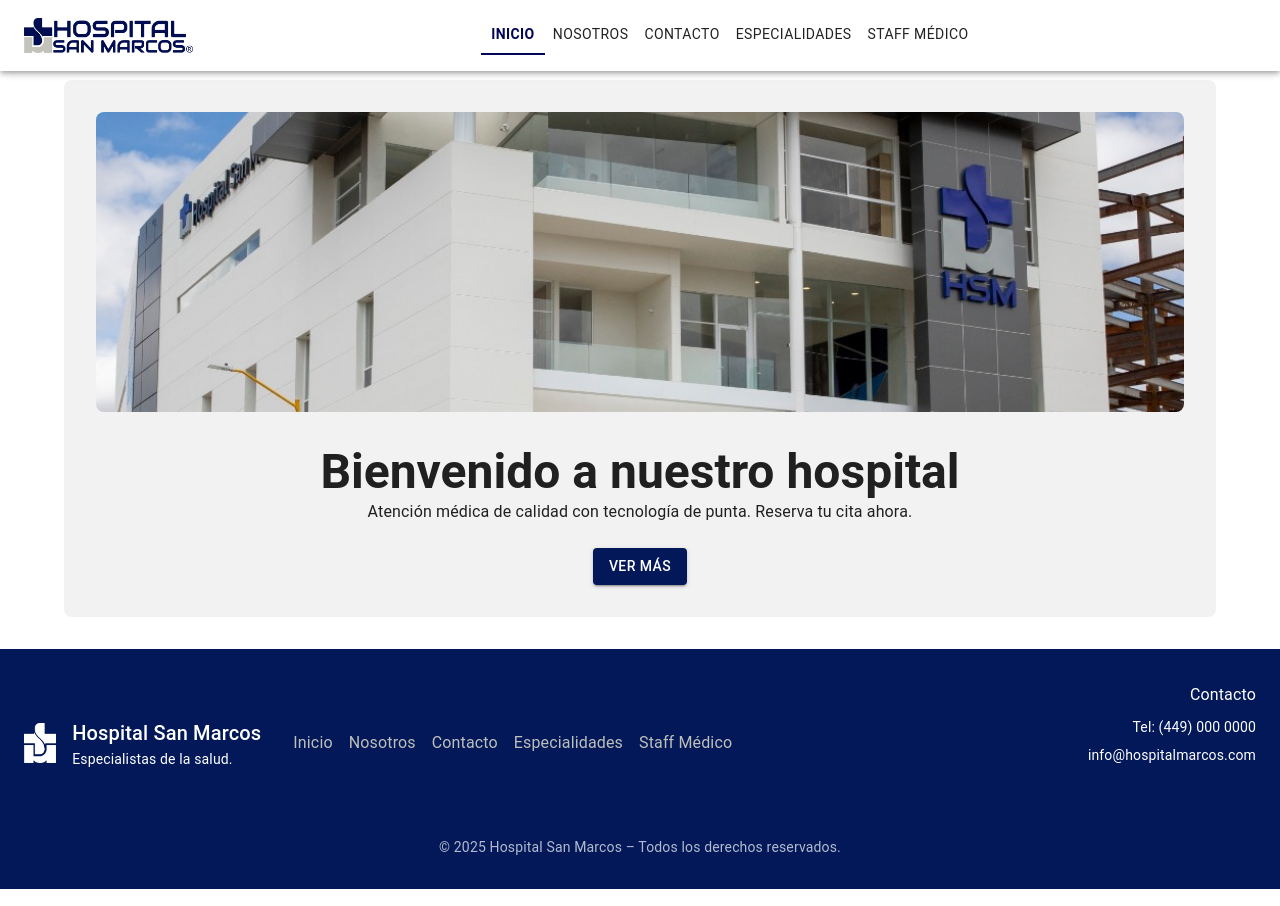
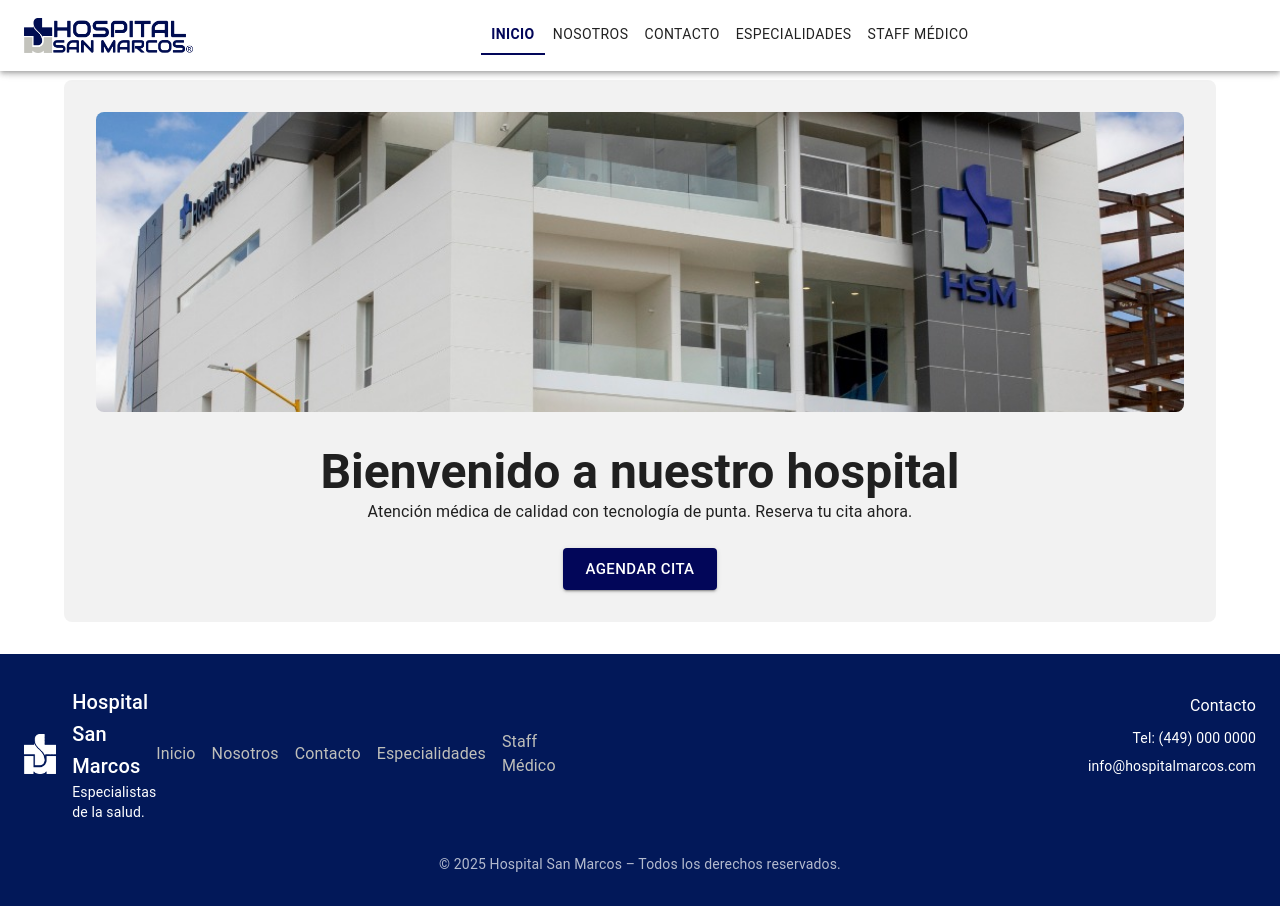
Before and after one commit to brandoneck/hospital, a Next.js app: page / in a window 1280 px wide. Built offline with nearby package versions, Linux system fonts and the light colour scheme; some icons are missing.

Commit message:
Adding Dynamic redirect, Banner Button and fixing Footer errors

```diff
--- a/src/app/layout.tsx
+++ b/src/app/layout.tsx
@@ -15,7 +15,7 @@ import ContainerMui from "@mui/material/Container";
 import { usePathname, useRouter } from "next/navigation";
 import { useState } from "react";
 import { LOCAL_URLS } from "@/constants/urls";
-import { ROUTES } from "@/constants/routes";
+import { ROUTES_MENU, } from "@/constants/routes";
 import Link from "next/link";
 import Footer from "@/components/layout/Footer";
 
@@ -66,7 +66,7 @@ export default function RootLayout({
                     anchorOrigin={{ vertical: "bottom", horizontal: "left" }}
                     transformOrigin={{ vertical: "top", horizontal: "left" }}
                   >
-                    {ROUTES.map((page) => (
+                    {ROUTES_MENU.map((page) => (
                       <MenuItem
                         key={page.path}
                         onClick={() => {
@@ -103,7 +103,7 @@ export default function RootLayout({
                     justifyContent: "center",
                   }}
                 >
-                  {ROUTES.map((page) => (
+                  {ROUTES_MENU.map((page) => (
                     <Button
                       key={page.path}
                       onClick={() => {
--- a/src/app/page.tsx
+++ b/src/app/page.tsx
@@ -1,8 +1,12 @@
 "use client";
 import { Typography, Box, Button } from "@mui/material";
 import Image from "next/image"; // Si usas Next.js
+import { useRouter } from "next/navigation";
+import { ROUTES } from "@/constants/routes";
+
 
 export default function HomePage() {
+  const router = useRouter();
   return (
     <>
       <Box
@@ -28,7 +32,7 @@ export default function HomePage() {
           }}
         >
           <Image
-            src="/pictures/Hospital-San-Marcos-1.jpeg" // Usa tu ruta local o de Firebase
+            src="/pictures/Hospital-San-Marcos-1.jpeg"
             alt="Banner"
             fill // ocupa todo el espacio del Box
             style={{
@@ -37,7 +41,7 @@ export default function HomePage() {
           />
         </Box>
 
-        <Box sx={{ flex: 1, mt: 4, justifyItems: "center" }}>
+        <Box sx={{ flex: 1, mt: 4, justifyItems: "center", textAlign: "center" }}>
           <Typography
             variant="h3"
             sx={{
@@ -53,9 +57,14 @@ export default function HomePage() {
             Atención médica de calidad con tecnología de punta. Reserva tu cita
             ahora.
           </Typography>
-          <Button variant="contained" sx={{ backgroundColor: "#021859" }}>
-            Ver más
-          </Button>
+          <Button
+              variant="contained"
+              color="primary"
+              size="large"
+              onClick={() => router.push(ROUTES.CONTACTO)}
+            >
+              Agendar cita
+            </Button>
         </Box>
       </Box>
     </>
--- a/src/components/layout/Footer.jsx
+++ b/src/components/layout/Footer.jsx
@@ -1,8 +1,7 @@
 import { Box, Grid, Typography, Link, IconButton } from "@mui/material";
 import { LOCAL_URLS } from "@/constants/urls";
-import { ROUTES } from "@/constants/routes";
+import { ROUTES_MENU } from "@/constants/routes";
 
-// Material UI Icons
 import FacebookIcon from "@mui/icons-material/Facebook";
 import InstagramIcon from "@mui/icons-material/Instagram";
 import PhoneIcon from "@mui/icons-material/Phone";
@@ -27,12 +26,8 @@ export default function Footer() {
         alignItems="center"
       >
         {/* -------- IZQUIERDA -------- */}
-        <Grid item xs={12} md={4}>
-          <Box
-            display="flex"
-            align-items="stretch"
-            gap={4}
-          >
+        <Grid size={{ xs: 12, md: 4 }}>
+          <Box display="flex" alignItems="stretch" gap={4}>
             <Box display="flex" alignItems="center" gap={2}>
               <Box
                 component="img"
@@ -50,7 +45,6 @@ export default function Footer() {
 
             <Box
               display="flex"
-              // flexDirection="column"
               alignItems="center"
               justifyContent="flex-start"
               gap={2}
@@ -66,11 +60,8 @@ export default function Footer() {
                 },
               }}
             >
-              {ROUTES.map((page) => (
-                <Link
-                  key={page.path}
-                  href={page.path}
-                >
+              {ROUTES_MENU.map((page) => (
+                <Link key={page.path} href={page.path}>
                   {page.label}
                 </Link>
               ))}
@@ -78,9 +69,8 @@ export default function Footer() {
           </Box>
         </Grid>
 
-
         {/* -------- DERECHA -------- */}
-        <Grid item xs={12} md={4}>
+        <Grid size={{ xs: 12, md: 4 }}>
           <Box
             display="flex"
             flexDirection="column"
@@ -92,17 +82,23 @@ export default function Footer() {
             <Box display="flex" gap={1} alignItems="center">
               <PhoneIcon fontSize="small" />
               <Link href="tel:+524490000000" underline="hover" color="inherit">
-              <Typography variant="body2">Tel: (449) 000 0000</Typography>
-                {/* Tel: (449) 000 0000 */}
+                <Typography variant="body2">Tel: (449) 000 0000</Typography>
               </Link>
             </Box>
 
             <Box display="flex" gap={1} alignItems="center">
               <EmailIcon fontSize="small" />
-              <Link href="mailto:info@hospitalmarcos.com" underline="hover" color="inherit">
-              <Typography variant="body2">info@hospitalmarcos.com</Typography>
+              <Link
+                href="mailto:info@hospitalmarcos.com"
+                underline="hover"
+                color="inherit"
+              >
+                <Typography variant="body2">
+                  info@hospitalmarcos.com
+                </Typography>
               </Link>
             </Box>
+
             <Box display="flex" gap={1}>
               <IconButton
                 href="#"
@@ -123,7 +119,6 @@ export default function Footer() {
         </Grid>
       </Grid>
 
-      {/* ------- Copyright -------- */}
       <Typography
         variant="body2"
         textAlign="center"
--- a/src/constants/routes.js
+++ b/src/constants/routes.js
@@ -1,7 +1,16 @@
-export const ROUTES = [
-  { label: "Inicio", path: "/" },
-  { label: "Nosotros", path: "/nosotros" },
-  { label: "Contacto", path: "/contacto" },
-  { label: "Especialidades", path: "/especialidades" },
-  { label: "Staff Médico", path: "/staff" },
+
+export const ROUTES = {
+  INICIO: "/",
+  NOSOTROS: "/nosotros",
+  CONTACTO: "/contacto",
+  ESPECIALIDADES: "/especialidades",
+  STAFF: "/staff",
+};
+
+export const ROUTES_MENU = [
+  { label: "Inicio", path: ROUTES.INICIO },
+  { label: "Nosotros", path: ROUTES.NOSOTROS },
+  { label: "Contacto", path: ROUTES.CONTACTO },
+  { label: "Especialidades", path: ROUTES.ESPECIALIDADES },
+  { label: "Staff Médico", path: ROUTES.STAFF },
 ];
--- a/src/theme/theme.js
+++ b/src/theme/theme.js
@@ -3,7 +3,7 @@ import { createTheme } from "@mui/material/styles";
 const theme = createTheme({
   palette: {
     primary: {
-      main: "#020659", // azul fuerte
+      main: "#020659",
       dark: "#021859",
     },
     secondary: {
@@ -15,7 +15,7 @@ const theme = createTheme({
     },
     common: {
       white: "#FFFFFF",
-      black: "#000000", // opcional
+      black: "#000000",
     },
     custom: {
       blue1: "#020659",
```
